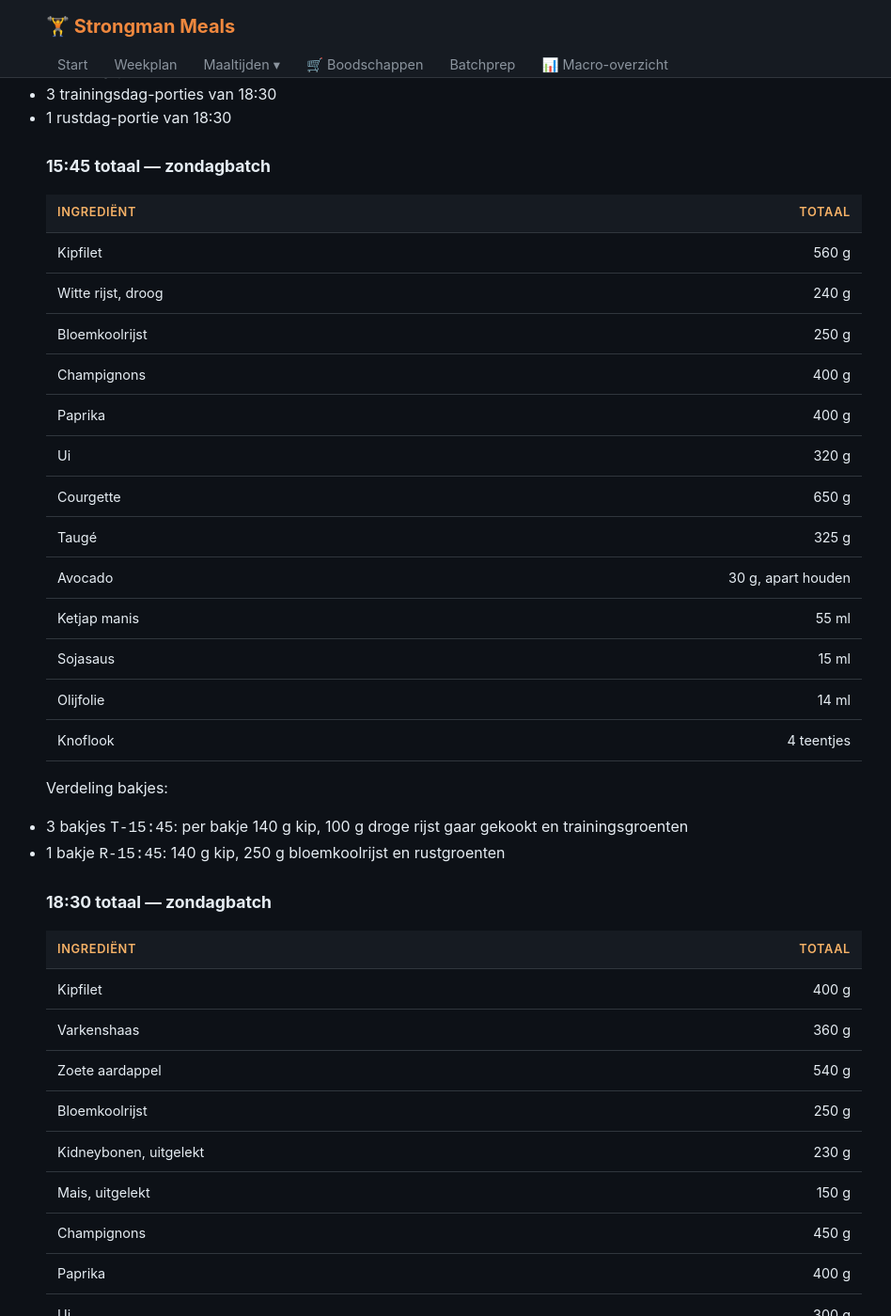
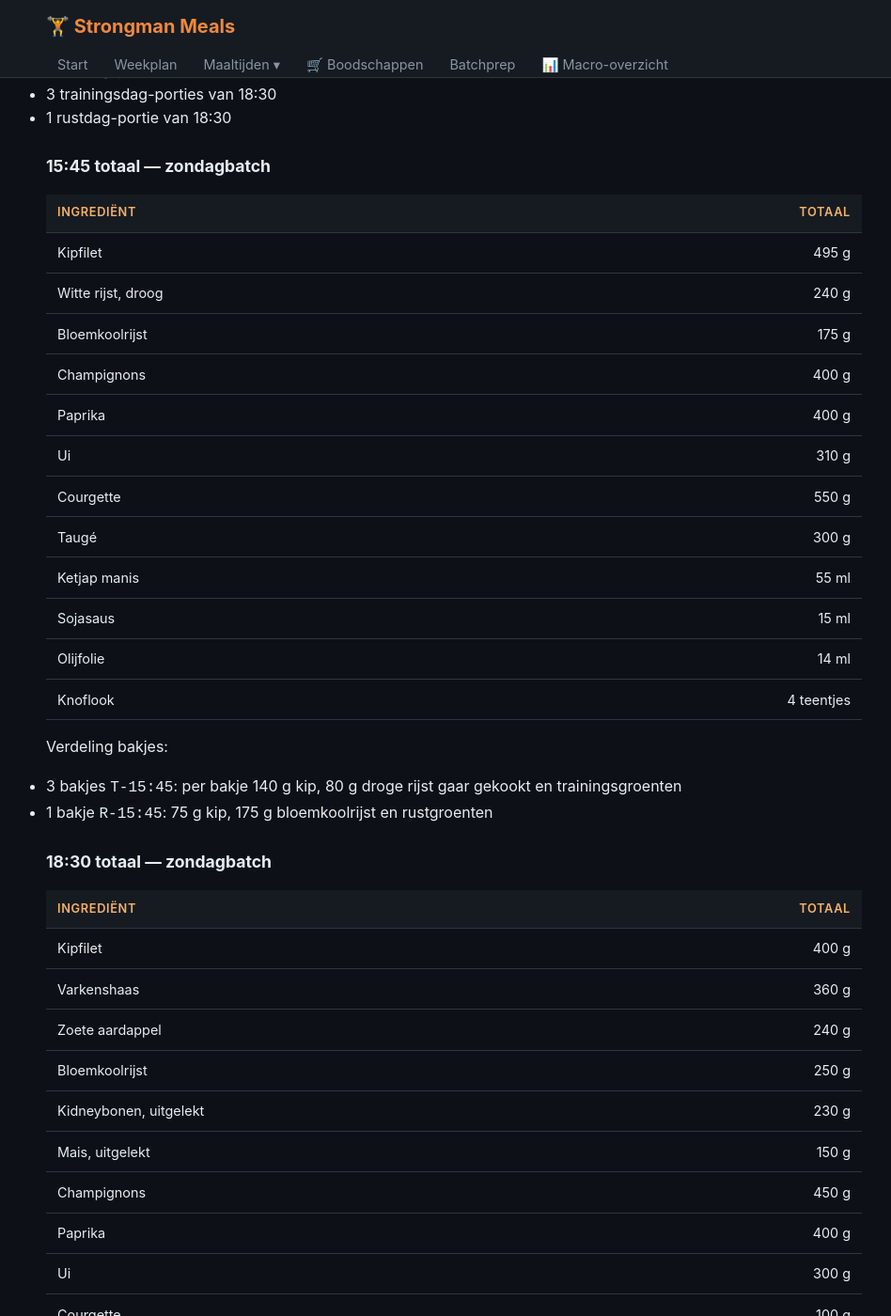
Before and after one commit to Marc013/mealprep, a Jekyll site: the page built from docs/batchprep-1-week.md, in a window 1280 px wide and 1400 px high, scrolled down 638 px. Shown: the whole window at 94% size, without its empty margins (157-1105 px from the left). Built offline with Jekyll 4.4.1, drawn with Linux system fonts in a browser that asks for light colours; some of the changed text lies outside the part shown.

Commit message:
Fix overzichten

```diff
--- a/docs/batchprep-1-week.md
+++ b/docs/batchprep-1-week.md
@@ -29,26 +29,25 @@ Deze batch is voor maandag, dinsdag, woensdag en donderdag.
 
 ### 15:45 totaal — zondagbatch
 
-| Ingrediënt         |             Totaal |
-| :----------------- | -----------------: |
-| Kipfilet           |              560 g |
-| Witte rijst, droog |              240 g |
-| Bloemkoolrijst     |              250 g |
-| Champignons        |              400 g |
-| Paprika            |              400 g |
-| Ui                 |              320 g |
-| Courgette          |              650 g |
-| Taugé              |              325 g |
-| Avocado            | 30 g, apart houden |
-| Ketjap manis       |              55 ml |
-| Sojasaus           |              15 ml |
-| Olijfolie          |              14 ml |
-| Knoflook           |         4 teentjes |
+| Ingrediënt         |     Totaal |
+| :----------------- | ---------: |
+| Kipfilet           |      495 g |
+| Witte rijst, droog |      240 g |
+| Bloemkoolrijst     |      175 g |
+| Champignons        |      400 g |
+| Paprika            |      400 g |
+| Ui                 |      310 g |
+| Courgette          |      550 g |
+| Taugé              |      300 g |
+| Ketjap manis       |      55 ml |
+| Sojasaus           |      15 ml |
+| Olijfolie          |      14 ml |
+| Knoflook           | 4 teentjes |
 
 Verdeling bakjes:
 
-- 3 bakjes `T-15:45`: per bakje 140 g kip, 100 g droge rijst gaar gekookt en trainingsgroenten
-- 1 bakje `R-15:45`: 140 g kip, 250 g bloemkoolrijst en rustgroenten
+- 3 bakjes `T-15:45`: per bakje 140 g kip, 80 g droge rijst gaar gekookt en trainingsgroenten
+- 1 bakje `R-15:45`: 75 g kip, 175 g bloemkoolrijst en rustgroenten
 
 ### 18:30 totaal — zondagbatch
 
@@ -56,7 +55,7 @@ Verdeling bakjes:
 | :--------------------- | -----------------: |
 | Kipfilet               |              400 g |
 | Varkenshaas            |              360 g |
-| Zoete aardappel        |              540 g |
+| Zoete aardappel        |              240 g |
 | Bloemkoolrijst         |              250 g |
 | Kidneybonen, uitgelekt |              230 g |
 | Mais, uitgelekt        |              150 g |
@@ -102,26 +101,25 @@ Deze batch is voor vrijdag, zaterdag en zondag.
 
 ### 15:45 totaal — woensdagbatch
 
-| Ingrediënt         |             Totaal |
-| :----------------- | -----------------: |
-| Kipfilet           |              420 g |
-| Witte rijst, droog |               80 g |
-| Bloemkoolrijst     |              500 g |
-| Champignons        |              300 g |
-| Paprika            |              300 g |
-| Ui                 |              240 g |
-| Courgette          |              550 g |
-| Taugé              |              275 g |
-| Avocado            | 60 g, apart houden |
-| Ketjap manis       |              35 ml |
-| Sojasaus           |               5 ml |
-| Olijfolie          |              13 ml |
-| Knoflook           |         3 teentjes |
+| Ingrediënt         |     Totaal |
+| :----------------- | ---------: |
+| Kipfilet           |      290 g |
+| Witte rijst, droog |       80 g |
+| Bloemkoolrijst     |      350 g |
+| Champignons        |      300 g |
+| Paprika            |      300 g |
+| Ui                 |      220 g |
+| Courgette          |      350 g |
+| Taugé              |      225 g |
+| Ketjap manis       |      35 ml |
+| Sojasaus           |       5 ml |
+| Olijfolie          |      13 ml |
+| Knoflook           | 3 teentjes |
 
 Verdeling bakjes:
 
 - 1 bakje `T-15:45`: per bakje 140 g kip, 80 g droge rijst gaar gekookt en trainingsgroenten
-- 2 bakjes `R-15:45`: per bakje 140 g kip, 250 g bloemkoolrijst en rustgroenten
+- 2 bakjes `R-15:45`: per bakje 75 g kip, 175 g bloemkoolrijst en rustgroenten
 
 ### 18:30 totaal — woensdagbatch
 
@@ -129,7 +127,7 @@ Verdeling bakjes:
 | :--------------------- | -----------------: |
 | Kipfilet               |              300 g |
 | Varkenshaas            |              220 g |
-| Zoete aardappel        |              180 g |
+| Zoete aardappel        |               80 g |
 | Bloemkoolrijst         |              500 g |
 | Kidneybonen, uitgelekt |              110 g |
 | Mais, uitgelekt        |               50 g |
```
Also changed, not shown: docs/boodschappen-weekplan-1-whatsapp.txt (+27 -29 lines), docs/boodschappen.md (+13 -14 lines), docs/index.md (+1 -1 lines), docs/macros.md (+1 -1 lines), docs/weekplan-1-week.md (+21 -24 lines).
